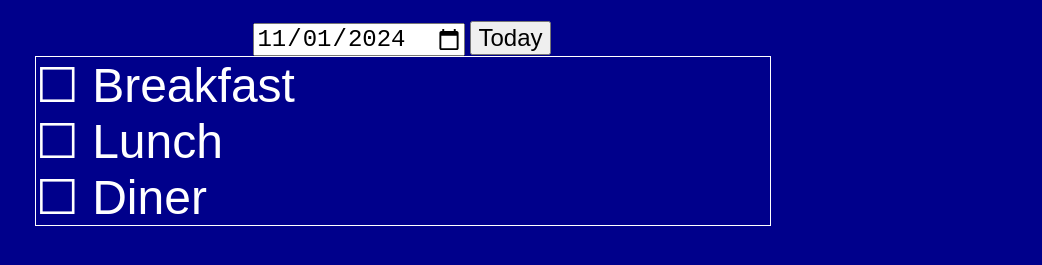
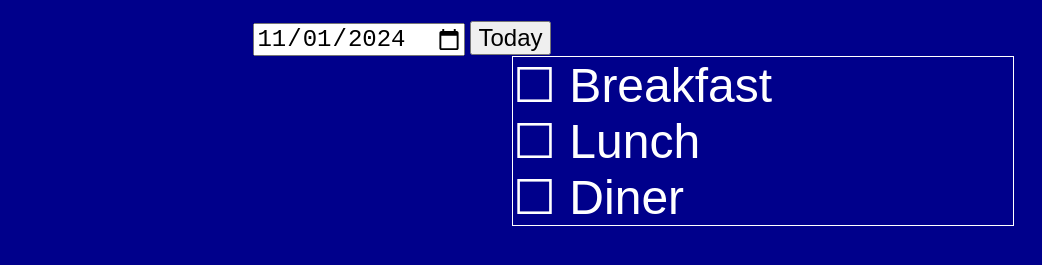
Before and after one commit to nhrones/PillMinder, a plain HTML site: page index.html in a window 1280 px wide. Shown: the part 99-364 px from the top of the page, without its empty margins (238-1280 px from the left). Drawn offline with Linux system fonts and the light colour scheme.

Commit message:
Update style.css

```diff
--- a/style.css
+++ b/style.css
@@ -20,8 +20,9 @@ label {
    font-size: 3rem;
 }
 .chk {
-   margin-left: 20%;
-   max-width: 60%;
+   margin-left: auto;
+   width: 500px;
+   max-width: 500px;
    text-align: left;
    border: 1px solid;
 }
```
